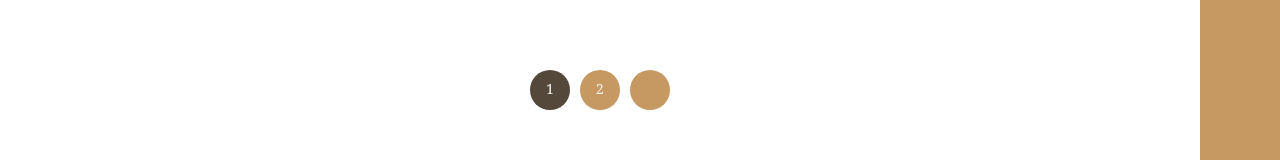
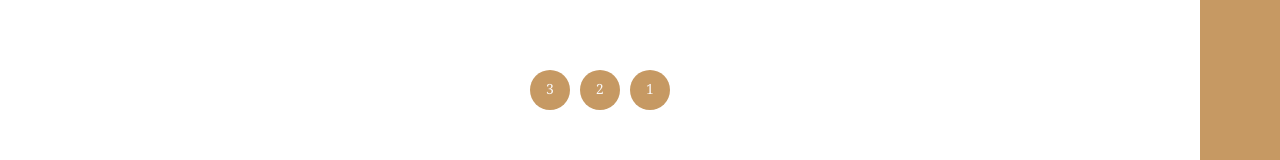
Before and after one commit to mosalehkamali/real-estate, a Next.js app: page /homes in a window 1280 px wide. Shown: the part 1753-1913 px from the top of the page. Built offline with nearby package versions, Linux system fonts and the light colour scheme.

Commit message:
Add pagination

```diff
--- a/data/db.json
+++ b/data/db.json
@@ -63,6 +63,70 @@
         "roomCount": 3,
         "meterage": 200,
         "price": 5000000
+      },
+      {
+        "id": 9,
+        "title": "خانه ویلایی",
+        "img": "/img/house-1.jpeg",
+        "roomCount": 6,
+        "meterage": 250,
+        "price": 2000000
+      },
+      {
+        "id": 10,
+        "title": "خانه فروشی",
+        "img": "/img/house-2.jpeg",
+        "roomCount": 2,
+        "meterage": 98,
+        "price": 3000000
+      },
+      {
+        "id": 11,
+        "title": "خانه اجاره‌ای",
+        "img": "/img/house-3.jpeg",
+        "roomCount": 1,
+        "meterage": 180,
+        "price": 2500000
+      },
+      {
+        "id": 12,
+        "title": "سوییت",
+        "img": "/img/house-4.jpeg",
+        "roomCount": 5,
+        "meterage": 210,
+        "price": 500000
+      },
+      {
+        "id": 13,
+        "title": "باغ",
+        "img": "/img/house-5.jpeg",
+        "roomCount": 8,
+        "meterage": 290,
+        "price": 1200000
+      },
+      {
+        "id": 14,
+        "title": "واحد آپارتمان",
+        "img": "/img/house-6.jpeg",
+        "roomCount": 2,
+        "meterage": 150,
+        "price": 800000
+      },
+      {
+        "id": 15,
+        "title": "خانه ویلایی",
+        "img": "/img/house-1.jpeg",
+        "roomCount": 5,
+        "meterage": 300,
+        "price": 2200000
+      },
+      {
+        "id": 16,
+        "title": "خانه اجاره‌ای",
+        "img": "/img/house-2.jpeg",
+        "roomCount": 3,
+        "meterage": 200,
+        "price": 5000000
       }
     ]
   }
--- a/pages/homes/index.js
+++ b/pages/homes/index.js
@@ -40,6 +40,14 @@ function index() {
       }
   },[homes])
 
+  const paginate= (event , page) => {
+    event.preventDefault()
+    const endIndex = page * 6
+    const startIndex = endIndex - 6
+    const paginated = db.homes.slice(startIndex, endIndex)
+    setHomes(paginated)
+  }
+
   return (
     <div className="home-section" id="houses">
       <div className="home-filter-search">
@@ -60,9 +68,13 @@ function index() {
         { content }
       </div>
       <ul className="pagination__list">
-        <li className="pagination__item"><a href="#" className="">  </a></li>
-        <li className="pagination__item"><a href="#" className="">2</a></li>
-        <li className="pagination__item active"><a href="#" className="">1</a></li>
+        {
+          Array.from({ length: Math.ceil(db.homes.length / 6)}).map((item , index)=> (
+            <li key={index} className="pagination__item" onClick={event=>paginate(event , index+1)}>
+              <a href="#" className="" > {index+1} </a>
+              </li>
+          ))
+        }
       </ul>
     </div>
   )
```
Also changed, not shown: 1 other file (tests, documents, lock files or other folders).
